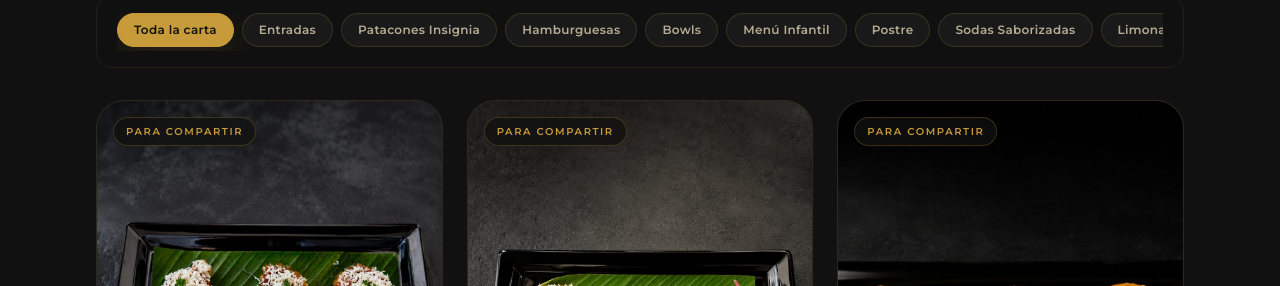
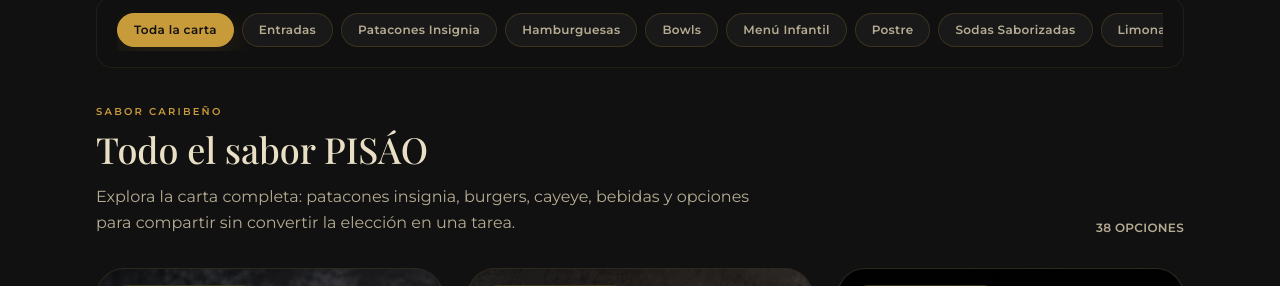
Before and after one commit to VladPhil92/pisao-gastrobar, a Next.js app: page /menu in a window 1280 px wide. Shown: the part 390-676 px from the top of the page. Built offline with nearby package versions, Linux system fonts and the light colour scheme; no server answers.

Commit message:
feat(visual): add editorial category context to menu browser

```diff
--- a/app/(site)/menu/MenuBrowser.tsx
+++ b/app/(site)/menu/MenuBrowser.tsx
@@ -6,6 +6,7 @@ import {
   CategoryFilter,
   type Category,
 } from "@/components/menu/CategoryFilter";
+import { getMenuCategoryVisual } from "@/lib/menu/visual-language";
 
 export function MenuBrowser({
   categories,
@@ -22,6 +23,8 @@ export function MenuBrowser({
     [active, products],
   );
 
+  const visual = getMenuCategoryVisual(active);
+
   return (
     <div>
       <CategoryFilter
@@ -29,6 +32,25 @@ export function MenuBrowser({
         active={active}
         onChange={setActive}
       />
+
+      <div className="mt-9 flex flex-col justify-between gap-5 sm:flex-row sm:items-end">
+        <div className="max-w-2xl">
+          <p className="text-pisao-gold text-[10px] font-semibold tracking-[0.22em] uppercase">
+            {visual.eyebrow}
+          </p>
+          <h2 className="font-display text-pisao-cream mt-2 text-3xl leading-tight sm:text-4xl">
+            {active ? visual.label : "Todo el sabor PISÁO"}
+          </h2>
+          <p className="text-pisao-cream-muted mt-3 text-sm leading-relaxed sm:text-base">
+            {active
+              ? visual.description
+              : "Explora la carta completa: patacones insignia, burgers, cayeye, bebidas y opciones para compartir sin convertir la elección en una tarea."}
+          </p>
+        </div>
+        <p className="text-pisao-cream-muted text-xs font-semibold tracking-wide uppercase">
+          {filtered.length} {filtered.length === 1 ? "opción" : "opciones"}
+        </p>
+      </div>
 
       <div className="mt-8 grid grid-cols-1 gap-6 sm:grid-cols-2 lg:grid-cols-3">
         {filtered.map((product) => (
```
